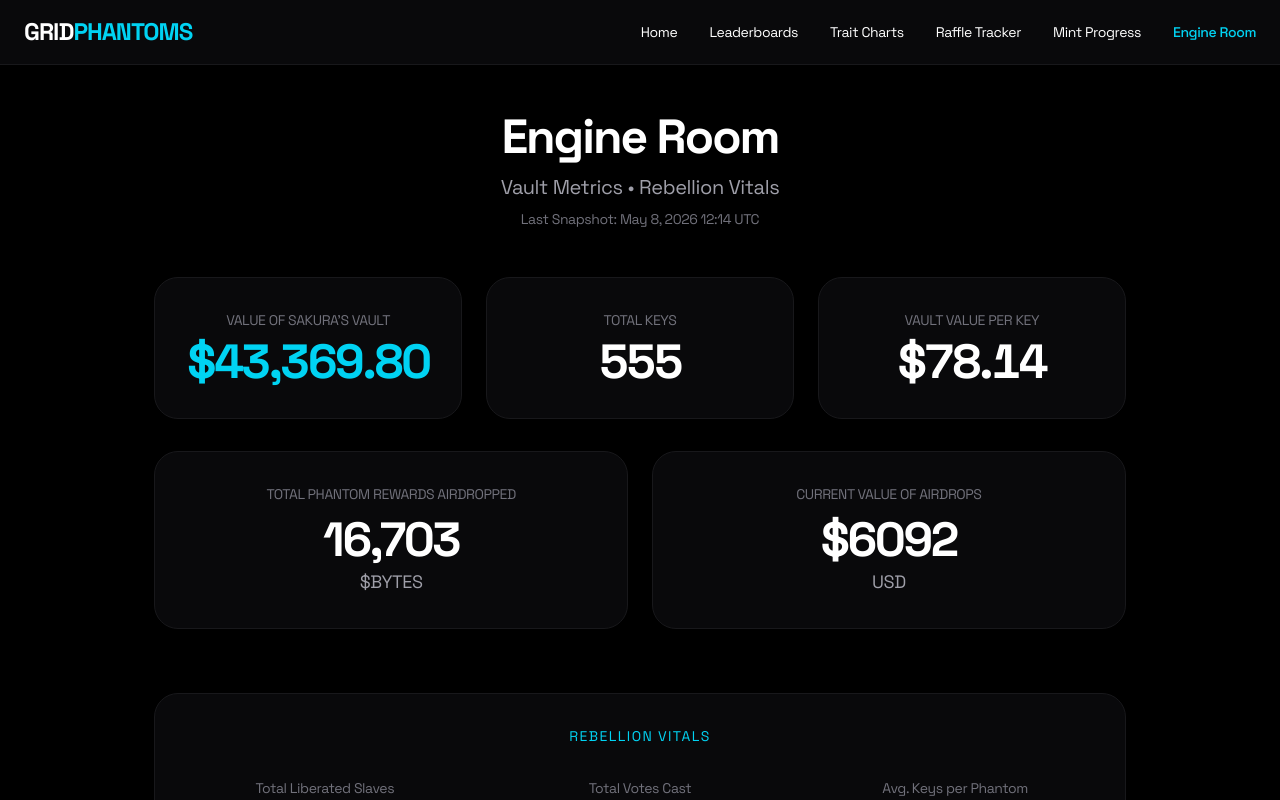
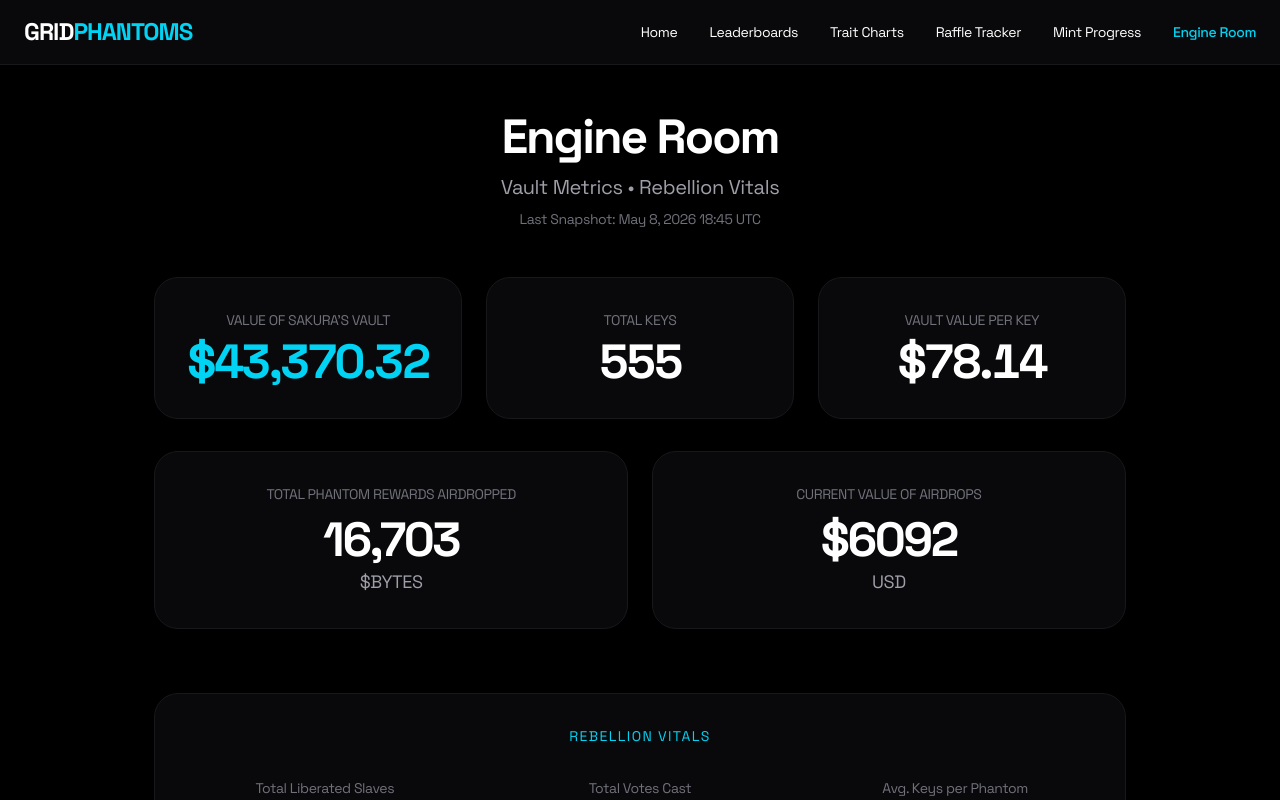
Before and after one commit to GridPhantoms/grid-keys-points, a Next.js app: page /engine in a window 1280 px wide. Shown: the top 800 px of the page. Built offline with nearby package versions, Linux system fonts and the light colour scheme; no server answers.

Commit message:
Update veBLACK vault balance

```diff
--- a/app/engine/page.tsx
+++ b/app/engine/page.tsx
@@ -77,7 +77,7 @@ export default function EngineRoom() {
   const TOTAL_EXODUS_SUPPLY = 3333;
 
   const GENESIS_LAUNCH = new Date('2025-10-09T16:03:47Z').getTime();
-  const LAST_SNAPSHOT = "May 8, 2026 12:14 UTC";
+  const LAST_SNAPSHOT = "May 8, 2026 18:45 UTC";
 
   useEffect(() => {
     const loadData = async () => {
--- a/generate-vault-snapshot.js
+++ b/generate-vault-snapshot.js
@@ -3,7 +3,7 @@ const path = require('path');
 
 const VAULT_SNAPSHOT_PATH = path.join(process.cwd(), 'public', 'vault-snapshot.csv');
 const ENGINE_PAGE_PATH = path.join(process.cwd(), 'app', 'engine', 'page.tsx');
-const VEBLACK_BALANCE = 109527.37;
+const VEBLACK_BALANCE = 109607.18;
 
 const SOURCES = {
   black: 'https://api.dexscreener.com/latest/dex/pairs/avalanche/0x0d9fd6dd9b1ff55fb0a9bb0e5f1b6a2d65b741a3',
```
Also changed, not shown: public/vault-snapshot.csv.
